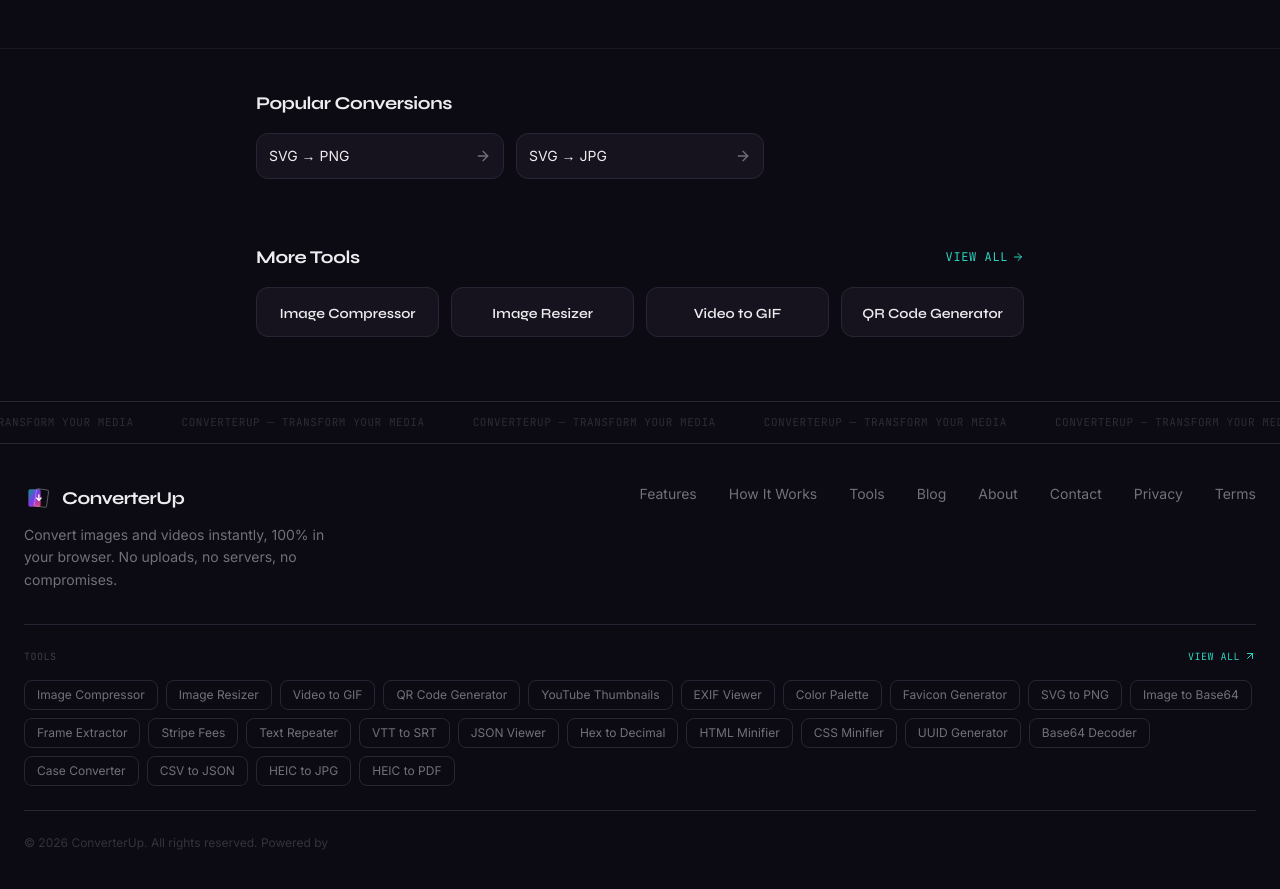
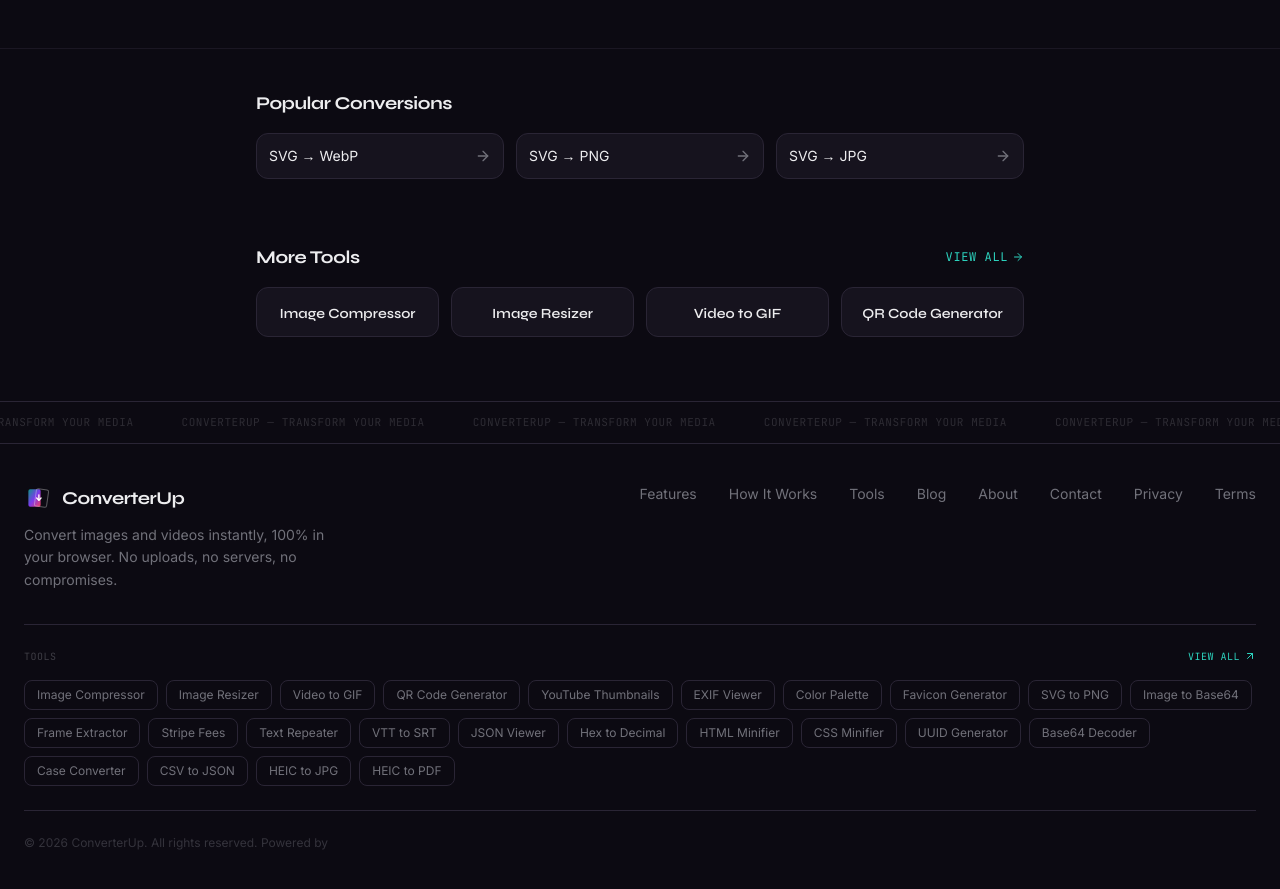
Before and after one commit to rodpru/converterup, a Next.js app: page /en/tools/svg-to-png in a window 1280 px wide. Shown: the part 4180-5069 px from the top of the page. Built offline with nearby package versions, Linux system fonts and the light colour scheme.

Commit message:
main | +39 programmatic /convert pages | MKV/HEIC/AVIF/GIF/ICO/octal + legacy redirects

```diff
--- a/data/conversions.ts
+++ b/data/conversions.ts
@@ -79,9 +79,79 @@
     category: "image",
   },
   {
+    slug: "webp-to-avif",
+    fromFormat: "WebP",
+    toFormat: "AVIF",
+    toolSlug: "image-compressor",
+    category: "image",
+  },
+  {
+    slug: "avif-to-webp",
+    fromFormat: "AVIF",
+    toFormat: "WebP",
+    toolSlug: "image-compressor",
+    category: "image",
+  },
+  {
+    slug: "gif-to-png",
+    fromFormat: "GIF",
+    toFormat: "PNG",
+    toolSlug: "image-compressor",
+    category: "image",
+  },
+  {
+    slug: "gif-to-jpg",
+    fromFormat: "GIF",
+    toFormat: "JPG",
+    toolSlug: "image-compressor",
+    category: "image",
+  },
+  {
+    slug: "gif-to-webp",
+    fromFormat: "GIF",
+    toFormat: "WebP",
+    toolSlug: "image-compressor",
+    category: "image",
+  },
+  {
+    slug: "png-to-gif",
+    fromFormat: "PNG",
+    toFormat: "GIF",
+    toolSlug: "image-compressor",
+    category: "image",
+  },
+  {
+    slug: "jfif-to-jpg",
+    fromFormat: "JFIF",
+    toFormat: "JPG",
+    toolSlug: "image-compressor",
+    category: "image",
+  },
+  {
+    slug: "jfif-to-png",
+    fromFormat: "JFIF",
+    toFormat: "PNG",
+    toolSlug: "image-compressor",
+    category: "image",
+  },
+  {
     slug: "bmp-to-png",
     fromFormat: "BMP",
     toFormat: "PNG",
+    toolSlug: "image-compressor",
+    category: "image",
+  },
+  {
+    slug: "bmp-to-jpg",
+    fromFormat: "BMP",
+    toFormat: "JPG",
+    toolSlug: "image-compressor",
+    category: "image",
+  },
+  {
+    slug: "bmp-to-webp",
+    fromFormat: "BMP",
+    toFormat: "WebP",
     toolSlug: "image-compressor",
     category: "image",
   },
@@ -90,6 +160,76 @@
     fromFormat: "TIFF",
     toFormat: "JPG",
     toolSlug: "image-compressor",
+    category: "image",
+  },
+  {
+    slug: "tiff-to-png",
+    fromFormat: "TIFF",
+    toFormat: "PNG",
+    toolSlug: "image-compressor",
+    category: "image",
+  },
+  {
+    slug: "tiff-to-webp",
+    fromFormat: "TIFF",
+    toFormat: "WebP",
+    toolSlug: "image-compressor",
+    category: "image",
+  },
+  {
+    slug: "png-to-ico",
+    fromFormat: "PNG",
+    toFormat: "ICO",
+    toolSlug: "favicon-generator",
+    category: "image",
+  },
+  {
+    slug: "jpg-to-ico",
+    fromFormat: "JPG",
+    toFormat: "ICO",
+    toolSlug: "favicon-generator",
+    category: "image",
+  },
+  {
+    slug: "svg-to-ico",
+    fromFormat: "SVG",
+    toFormat: "ICO",
+    toolSlug: "favicon-generator",
+    category: "image",
+  },
+  {
+    slug: "svg-to-webp",
+    fromFormat: "SVG",
+    toFormat: "WebP",
+    toolSlug: "svg-to-png",
+    category: "image",
+  },
+  {
+    slug: "heic-to-pdf",
+    fromFormat: "HEIC",
+    toFormat: "PDF",
+    toolSlug: "heic-to-pdf",
+    category: "image",
+  },
+  {
+    slug: "heic-to-avif",
+    fromFormat: "HEIC",
+    toFormat: "AVIF",
+    toolSlug: "heic-to-jpg",
+    category: "image",
+  },
+  {
+    slug: "heif-to-png",
+    fromFormat: "HEIF",
+    toFormat: "PNG",
+    toolSlug: "heic-to-jpg",
+    category: "image",
+  },
+  {
+    slug: "heif-to-webp",
+    fromFormat: "HEIF",
+    toFormat: "WebP",
+    toolSlug: "heic-to-jpg",
     category: "image",
   },
   {
@@ -198,6 +338,104 @@
     toolSlug: "video-to-gif",
     category: "video",
   },
+  {
+    slug: "mkv-to-mp4",
+    fromFormat: "MKV",
+    toFormat: "MP4",
+    toolSlug: "video-to-gif",
+    category: "video",
+  },
+  {
+    slug: "mkv-to-gif",
+    fromFormat: "MKV",
+    toFormat: "GIF",
+    toolSlug: "video-to-gif",
+    category: "video",
+  },
+  {
+    slug: "mkv-to-webm",
+    fromFormat: "MKV",
+    toFormat: "WebM",
+    toolSlug: "video-to-gif",
+    category: "video",
+  },
+  {
+    slug: "flv-to-mp4",
+    fromFormat: "FLV",
+    toFormat: "MP4",
+    toolSlug: "video-to-gif",
+    category: "video",
+  },
+  {
+    slug: "flv-to-gif",
+    fromFormat: "FLV",
+    toFormat: "GIF",
+    toolSlug: "video-to-gif",
+    category: "video",
+  },
+  {
+    slug: "3gp-to-mp4",
+    fromFormat: "3GP",
+    toFormat: "MP4",
+    toolSlug: "video-to-gif",
+    category: "video",
+  },
+  {
+    slug: "ts-to-mp4",
+    fromFormat: "TS",
+    toFormat: "MP4",
+    toolSlug: "video-to-gif",
+    category: "video",
+  },
+  {
+    slug: "m4v-to-mp4",
+    fromFormat: "M4V",
+    toFormat: "MP4",
+    toolSlug: "video-to-gif",
+    category: "video",
+  },
+  {
+    slug: "m4v-to-gif",
+    fromFormat: "M4V",
+    toFormat: "GIF",
+    toolSlug: "video-to-gif",
+    category: "video",
+  },
+  {
+    slug: "wmv-to-mp4",
+    fromFormat: "WMV",
+    toFormat: "MP4",
+    toolSlug: "video-to-gif",
+    category: "video",
+  },
+  {
+    slug: "mp4-to-mov",
+    fromFormat: "MP4",
+    toFormat: "MOV",
+    toolSlug: "video-to-gif",
+    category: "video",
+  },
+  {
+    slug: "mp4-to-avi",
+    fromFormat: "MP4",
+    toFormat: "AVI",
+    toolSlug: "video-to-gif",
+    category: "video",
+  },
+  {
+    slug: "mp4-to-mkv",
+    fromFormat: "MP4",
+    toFormat: "MKV",
+    toolSlug: "video-to-gif",
+    category: "video",
+  },
+  {
+    slug: "webm-to-mov",
+    fromFormat: "WebM",
+    toFormat: "MOV",
+    toolSlug: "video-to-gif",
+    category: "video",
+  },
   // Text / data conversions
   {
     slug: "csv-to-json",
@@ -255,6 +493,62 @@
     toolSlug: "hex-to-decimal",
     category: "data",
   },
+  {
+    slug: "decimal-to-octal",
+    fromFormat: "Decimal",
+    toFormat: "Octal",
+    toolSlug: "hex-to-decimal",
+    category: "data",
+  },
+  {
+    slug: "octal-to-decimal",
+    fromFormat: "Octal",
+    toFormat: "Decimal",
+    toolSlug: "hex-to-decimal",
+    category: "data",
+  },
+  {
+    slug: "hex-to-binary",
+    fromFormat: "Hex",
+    toFormat: "Binary",
+    toolSlug: "hex-to-decimal",
+    category: "data",
+  },
+  {
+    slug: "binary-to-hex",
+    fromFormat: "Binary",
+    toFormat: "Hex",
+    toolSlug: "hex-to-decimal",
+    category: "data",
+  },
+  {
+    slug: "hex-to-octal",
+    fromFormat: "Hex",
+    toFormat: "Octal",
+    toolSlug: "hex-to-decimal",
+    category: "data",
+  },
+  {
+    slug: "octal-to-hex",
+    fromFormat: "Octal",
+    toFormat: "Hex",
+    toolSlug: "hex-to-decimal",
+    category: "data",
+  },
+  {
+    slug: "binary-to-octal",
+    fromFormat: "Binary",
+    toFormat: "Octal",
+    toolSlug: "hex-to-decimal",
+    category: "data",
+  },
+  {
+    slug: "octal-to-binary",
+    fromFormat: "Octal",
+    toFormat: "Binary",
+    toolSlug: "hex-to-decimal",
+    category: "data",
+  },
 ];
 
 export function getConversion(slug: string): Conversion | undefined {
--- a/proxy.ts
+++ b/proxy.ts
@@ -67,10 +67,29 @@
   "jpg-to-webp": "/convert/jpg-to-webp",
   "svg-to-png": "/convert/svg-to-png",
   "svg-to-jpg": "/convert/svg-to-jpg",
-  "png-to-ico": "/tools/favicon-generator",
-  "png-to-gif": "/convert/mp4-to-gif",
+  "png-to-ico": "/convert/png-to-ico",
+  "png-to-gif": "/convert/png-to-gif",
   "jpg-converter": "/tools",
-  "jpg-to-bmp": "/tools",
+  "jpg-to-bmp": "/convert/bmp-to-jpg",
+  "mkv-to-mp4": "/convert/mkv-to-mp4",
+  "wmv-to-mp4": "/convert/wmv-to-mp4",
+  "flv-to-mp4": "/convert/flv-to-mp4",
+  "m4v-to-mp4": "/convert/m4v-to-mp4",
+  "3gp-to-mp4": "/convert/3gp-to-mp4",
+  "ts-to-mp4": "/convert/ts-to-mp4",
+  "mp4-to-mov": "/convert/mp4-to-mov",
+  "mp4-to-avi": "/convert/mp4-to-avi",
+  "mp4-to-mkv": "/convert/mp4-to-mkv",
+  "jfif-to-jpg": "/convert/jfif-to-jpg",
+  "jfif-to-png": "/convert/jfif-to-png",
+  "gif-to-png": "/convert/gif-to-png",
+  "gif-to-jpg": "/convert/gif-to-jpg",
+  "gif-to-webp": "/convert/gif-to-webp",
+  "tiff-to-png": "/convert/tiff-to-png",
+  "webp-to-avif": "/convert/webp-to-avif",
+  "avif-to-webp": "/convert/avif-to-webp",
+  "svg-to-webp": "/convert/svg-to-webp",
+  "svg-to-ico": "/convert/svg-to-ico",
   // Calculators not implemented → /tools galeria
   "cpm-calculator": "/tools",
   "tdee-calculator": "/tools",
```
